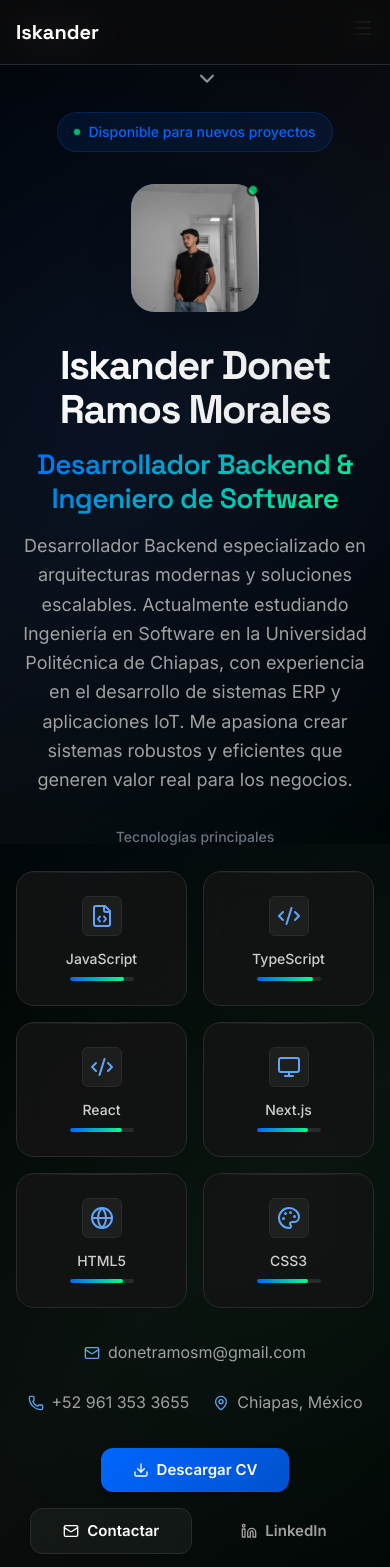
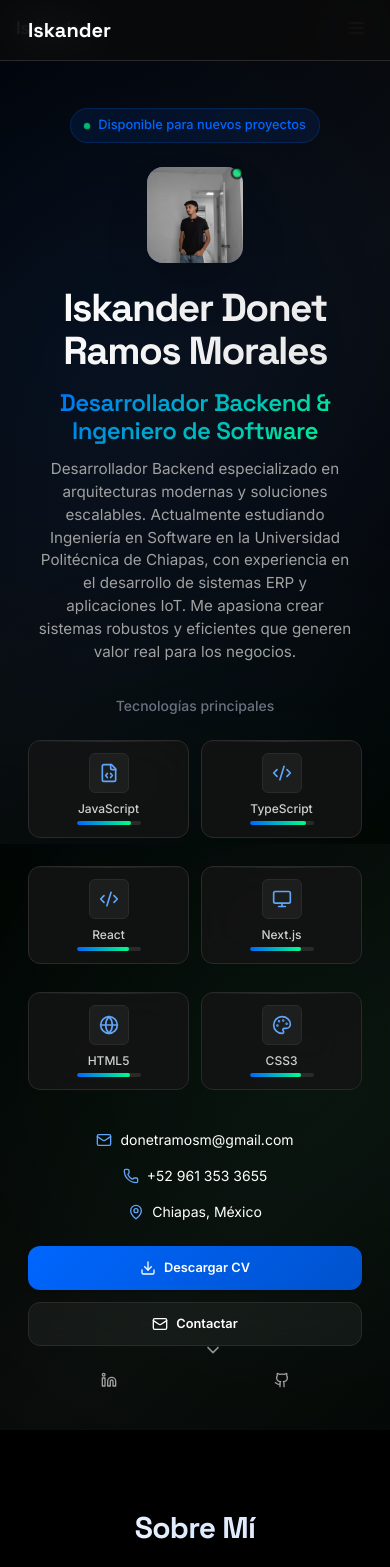
Before and after one commit to donetrmm/CV_Portafolio, a React (Create React App) app: page / in a window 390 px wide. Shown: the top 1567 px of the page. Built offline with nearby package versions, Linux system fonts and the light colour scheme.

Commit message:
First version of Web Curriculum has been finished

```diff
--- a/src/components/organisms/Hero/Hero.tsx
+++ b/src/components/organisms/Hero/Hero.tsx
@@ -143,45 +143,45 @@ const Hero: React.FC = () => {
         <div className="max-w-5xl mx-auto text-center space-y-8">
 
           {/* Avatar & Title */}
-          <div className="space-y-6">
+          <div className="space-y-4 sm:space-y-6">
             <div className="relative inline-block">
-              <div className="w-32 h-32 mx-auto rounded-3xl bg-gradient-to-br from-blue-600 to-blue-800 flex items-center justify-center text-4xl font-bold text-white shadow-2xl status-online">
-                <img src={personalInfo.avatar} alt="Avatar" className="w-full h-full object-cover rounded-3xl" />
+              <div className="w-24 h-24 sm:w-28 sm:h-28 md:w-32 md:h-32 mx-auto rounded-2xl sm:rounded-3xl bg-gradient-to-br from-blue-600 to-blue-800 flex items-center justify-center text-4xl font-bold text-white shadow-2xl status-online">
+                <img src={personalInfo.avatar} alt="Avatar" className="w-full h-full object-cover rounded-2xl sm:rounded-3xl" />
               </div>
             </div>
 
-            <div className="space-y-4">
-              <h1 className="text-display">
+            <div className="space-y-3 sm:space-y-4 px-4 sm:px-0">
+              <h1 className="text-display leading-tight">
                 {personalInfo.name}
               </h1>
               <div className="text-headline text-gradient-primary">
                 {personalInfo.title}
               </div>
-              <p className="text-body-large max-w-3xl mx-auto leading-relaxed">
+              <p className="text-body-large max-w-3xl mx-auto leading-relaxed px-2 sm:px-0">
                 {personalInfo.description}
               </p>
             </div>
           </div>
 
           {/* Tech Stack Preview */}
-          <div className="max-w-4xl mx-auto">
-            <p className="text-caption text-center mb-6">Tecnologías principales</p>
-            <div className="grid grid-cols-2 md:grid-cols-3 lg:grid-cols-6 gap-4">
+          <div className="max-w-4xl mx-auto px-4 sm:px-0">
+            <p className="text-caption text-center mb-4 sm:mb-6">Tecnologías principales</p>
+            <div className="grid grid-cols-2 sm:grid-cols-3 lg:grid-cols-6 gap-3 sm:gap-4">
               {topSkills.map((skill, index) => {
                 const IconComponent = getSkillIcon(skill.id);
                 return (
                   <div
                     key={skill.name}
-                    className="card-base p-4 text-center group hover:scale-105 transition-all duration-300"
+                    className="card-base p-3 sm:p-4 text-center group hover:scale-105 transition-all duration-300"
                     style={{ animationDelay: `${index * 100}ms` }}
                   >
-                    <div className="skill-icon mx-auto mb-3 group-hover:bg-blue-600/20 transition-colors">
-                      <IconComponent className="w-6 h-6 text-blue-400" />
+                    <div className="skill-icon mx-auto mb-2 sm:mb-3 group-hover:bg-blue-600/20 transition-colors">
+                      <IconComponent className="w-5 h-5 sm:w-6 sm:h-6 text-blue-400" />
                     </div>
-                    <div className="text-caption font-medium text-white/80 group-hover:text-white transition-colors">
+                    <div className="text-xs sm:text-sm font-medium text-white/80 group-hover:text-white transition-colors">
                       {skill.name}
                     </div>
-                    <div className="mt-2">
+                    <div className="mt-1 sm:mt-2">
                       <div className="skill-bar mx-auto">
                         <div
                           className="skill-progress"
@@ -196,55 +196,57 @@ const Hero: React.FC = () => {
           </div>
 
           {/* Contact & Actions */}
-          <div className="space-y-8">
+          <div className="space-y-6 sm:space-y-8 px-4 sm:px-0">
             {/* Contact Info */}
-            <div className="flex flex-wrap justify-center items-center gap-6 text-body">
+            <div className="flex flex-col sm:flex-row flex-wrap justify-center items-center gap-4 sm:gap-6 text-sm sm:text-base">
               <div className="flex items-center gap-2">
-                <Mail className="w-4 h-4 text-blue-400" />
-                <a href={`mailto:${contactInfo.email}`} className="hover:text-white transition-colors">
+                <Mail className="w-4 h-4 text-blue-400 flex-shrink-0" />
+                <a href={`mailto:${contactInfo.email}`} className="hover:text-white transition-colors break-all">
                   {contactInfo.email}
                 </a>
               </div>
               <div className="flex items-center gap-2">
-                <Phone className="w-4 h-4 text-blue-400" />
+                <Phone className="w-4 h-4 text-blue-400 flex-shrink-0" />
                 <a href={`tel:${contactInfo.phone}`} className="hover:text-white transition-colors">
                   {contactInfo.phone}
                 </a>
               </div>
               <div className="flex items-center gap-2">
-                <MapPin className="w-4 h-4 text-blue-400" />
+                <MapPin className="w-4 h-4 text-blue-400 flex-shrink-0" />
                 <span>{contactInfo.location}</span>
               </div>
             </div>
 
             {/* Action Buttons */}
-            <div className="flex flex-wrap justify-center gap-4">
-              <a href="/CV.pdf" download className="btn-primary">
+            <div className="flex flex-col sm:flex-row flex-wrap justify-center gap-3 sm:gap-4 max-w-md sm:max-w-none mx-auto">
+              <a href="/CV.pdf" download className="btn-primary flex items-center justify-center gap-2 w-full sm:w-auto">
                 <Download className="w-4 h-4" />
-                Descargar CV
+                <span>Descargar CV</span>
               </a>
-              <a href="#contact" className="btn-secondary">
+              <a href="#contact" className="btn-secondary flex items-center justify-center gap-2 w-full sm:w-auto">
                 <Mail className="w-4 h-4" />
-                Contactar
+                <span>Contactar</span>
               </a>
+              <div className="flex gap-3 sm:gap-4">
                 <a
                   href={contactInfo.linkedin}
                   target="_blank"
                   rel="noopener noreferrer"
-                className="btn-ghost"
+                  className="btn-ghost flex items-center justify-center gap-2 flex-1 sm:flex-none"
                 >
                   <Linkedin className="w-4 h-4" />
-                LinkedIn
+                  <span className="hidden sm:inline">LinkedIn</span>
                 </a>
                 <a
                   href={contactInfo.github}
                   target="_blank"
                   rel="noopener noreferrer"
-                className="btn-ghost"
+                  className="btn-ghost flex items-center justify-center gap-2 flex-1 sm:flex-none"
                 >
                   <Github className="w-4 h-4" />
-                GitHub
+                  <span className="hidden sm:inline">GitHub</span>
                 </a>
+              </div>
             </div>
           </div>
         </div>
@@ -252,10 +254,10 @@ const Hero: React.FC = () => {
         {/* Scroll Indicator */}
         <button
           onClick={scrollToSection}
-          className="absolute top-10 left-1/2 transform -translate-x-1/2 text-white/60 hover:text-white transition-colors animate-bounce"
+          className="absolute bottom-8 sm:bottom-10 left-1/2 transform -translate-x-1/2 text-white/60 hover:text-white transition-colors animate-bounce p-2"
           aria-label="Scroll to next section"
         >
-          <ChevronDown className="w-6 h-6" />
+          <ChevronDown className="w-5 h-5 sm:w-6 sm:h-6" />
         </button>
       </div>
     </section>
--- a/src/components/organisms/Navigation/Navigation.tsx
+++ b/src/components/organisms/Navigation/Navigation.tsx
@@ -56,13 +56,13 @@ export const Navigation: React.FC = () => {
       transition={{ duration: 0.5 }}
     >
       <div className="max-w-7xl mx-auto px-4 sm:px-6 lg:px-8">
-        <div className="flex items-center justify-between h-16">
+        <div className="flex items-center justify-between h-14 sm:h-16">
           <motion.div
             className="flex items-center"
             whileHover={{ scale: 1.05 }}
             transition={{ type: "spring", stiffness: 400, damping: 10 }}
           >
-            <h1 className="text-xl font-bold gradient-text">
+            <h1 className="text-lg sm:text-xl font-bold gradient-text">
               {personalInfo.name.split(' ')[0]}
             </h1>
           </motion.div>
@@ -104,11 +104,12 @@ export const Navigation: React.FC = () => {
           <div className="md:hidden">
             <motion.button
               onClick={() => setIsMobileMenuOpen(!isMobileMenuOpen)}
-              className="text-white hover:text-primary-400 transition-colors duration-300"
+              className="text-white hover:text-primary-400 transition-colors duration-300 p-2 -mr-2"
               whileTap={{ scale: 0.95 }}
+              aria-label="Toggle mobile menu"
             >
               <svg
-                className="h-6 w-6"
+                className="h-5 w-5 sm:h-6 sm:w-6"
                 fill="none"
                 viewBox="0 0 24 24"
                 stroke="currentColor"
@@ -133,12 +134,12 @@ export const Navigation: React.FC = () => {
             exit={{ opacity: 0, height: 0 }}
             transition={{ duration: 0.3 }}
           >
-            <div className="px-2 pt-2 pb-3 space-y-1 glass-effect border-t border-white/10">
+            <div className="px-4 pt-3 pb-4 space-y-2 glass-effect border-t border-white/10">
               {navigation.map((item, index) => (
                 <motion.button
                   key={item.id}
                   onClick={() => scrollToSection(item.id)}
-                  className={`block w-full text-left px-3 py-2 rounded-md text-base font-medium transition-all duration-300 ${
+                  className={`block w-full text-left px-4 py-3 rounded-lg text-base font-medium transition-all duration-300 touch-manipulation ${
                     activeSection === item.id
                       ? 'bg-primary-600 text-white'
                       : 'text-gray-300 hover:text-white hover:bg-white/10'
@@ -146,16 +147,17 @@ export const Navigation: React.FC = () => {
                   initial={{ opacity: 0, x: -20 }}
                   animate={{ opacity: 1, x: 0 }}
                   transition={{ duration: 0.3, delay: index * 0.1 }}
+                  style={{ minHeight: '44px' }}
                 >
                   {item.label}
                 </motion.button>
               ))}
-              <div className="pt-4">
+              <div className="pt-3">
                 <Button
                   href="#contact"
                   variant="primary"
                   size="sm"
-                  className="w-full"
+                  className="w-full justify-center"
                   icon="📧"
                 >
                   Contacto
--- a/src/index.css
+++ b/src/index.css
@@ -657,7 +657,7 @@
   }
 
   .section-padding {
-    padding: 3rem 0;
+    padding: 2.5rem 0;
   }
 
   .nav-links {
@@ -665,15 +665,172 @@
   }
 
   .hero-container {
-    min-height: 80vh;
+    min-height: 100vh;
+    padding: 1rem 0;
+  }
+
+  .hero-content {
+    padding: 1rem;
+    text-align: center;
   }
 
   .card-base {
-    padding: 1.5rem;
+    padding: 1rem;
+    margin: 0.5rem 0;
   }
 
   .grid-responsive {
     grid-template-columns: 1fr;
+    gap: 1rem;
+  }
+
+  /* Typography adjustments for mobile */
+  .text-display {
+    font-size: clamp(2rem, 8vw, 3.5rem);
+    line-height: 1.1;
+    margin-bottom: 1rem;
+  }
+
+  .text-headline {
+    font-size: clamp(1.5rem, 6vw, 2.5rem);
+    line-height: 1.2;
+    margin-bottom: 0.75rem;
+  }
+
+  .text-title {
+    font-size: clamp(1.125rem, 4vw, 1.5rem);
+    line-height: 1.3;
+  }
+
+  .text-body-large {
+    font-size: 1rem;
+    line-height: 1.6;
+  }
+
+  /* Button adjustments */
+  .btn-base {
+    padding: 0.75rem 1.5rem;
+    font-size: 0.875rem;
+    min-height: 44px; /* Touch target minimum */
+  }
+
+  /* Project cards mobile optimization */
+  .project-card {
+    margin-bottom: 1rem;
+  }
+
+  .project-content {
+    padding: 1.5rem;
+  }
+
+  .project-image {
+    height: 180px;
+  }
+
+  /* Skill items mobile */
+  .skill-item {
+    padding: 1rem;
+    margin-bottom: 0.75rem;
+  }
+
+  .skill-icon {
+    width: 2.5rem;
+    height: 2.5rem;
+  }
+
+  /* Navigation mobile improvements */
+  .nav-container {
+    padding: 0 1rem;
+  }
+
+  .nav-content {
+    height: 60px;
+  }
+
+  /* Hero badge mobile */
+  .hero-badge {
+    font-size: 0.875rem;
+    padding: 0.5rem 1rem;
+    margin-bottom: 1.5rem;
+  }
+}
+
+/* === EXTRA SMALL DEVICES === */
+@media (max-width: 480px) {
+  .container-app {
+    padding: 0 0.75rem;
+  }
+
+  .section-padding {
+    padding: 2rem 0;
+  }
+
+  .card-base {
+    padding: 0.75rem;
+    border-radius: var(--radius-md);
+  }
+
+  .text-display {
+    font-size: clamp(1.75rem, 10vw, 3rem);
+    line-height: 1.1;
+  }
+
+  .text-body-large {
+    font-size: 0.95rem;
+    line-height: 1.5;
+  }
+
+  .btn-base {
+    padding: 0.625rem 1.25rem;
+    font-size: 0.8rem;
+    border-radius: var(--radius-md);
+  }
+
+  .hero-content {
+    padding: 0.75rem;
+  }
+
+  .project-content {
+    padding: 1rem;
+  }
+
+  .project-image {
+    height: 160px;
+  }
+
+  /* Reduce spacing on very small screens */
+  .hero-badge {
+    font-size: 0.8rem;
+    padding: 0.4rem 0.8rem;
+  }
+
+  /* Touch-friendly sizing */
+  button, a[role="button"] {
+    min-height: 44px;
+    min-width: 44px;
+  }
+}
+
+/* === LARGE MOBILE / SMALL TABLET === */
+@media (min-width: 769px) and (max-width: 1024px) {
+  .container-app {
+    padding: 0 1.5rem;
+  }
+
+  .grid-responsive {
+    grid-template-columns: repeat(auto-fit, minmax(280px, 1fr));
     gap: 1.5rem;
   }
+
+  .hero-container {
+    min-height: 90vh;
+  }
+
+  .text-display {
+    font-size: clamp(3rem, 7vw, 4.5rem);
+  }
+
+  .text-headline {
+    font-size: clamp(2rem, 5vw, 2.75rem);
+  }
 }
--- a/src/pages/About/About.tsx
+++ b/src/pages/About/About.tsx
@@ -60,12 +60,12 @@ const About: React.FC = () => {
           initial={{ opacity: 0, y: 20 }}
           whileInView={{ opacity: 1, y: 0 }}
           viewport={{ once: true }}
-          className="text-center mb-16"
+          className="text-center mb-12 sm:mb-16 px-4 sm:px-0"
         >
-          <h2 className="text-4xl md:text-5xl font-bold mb-6 bg-gradient-to-r from-white via-blue-100 to-purple-100 bg-clip-text text-transparent">
+          <h2 className="text-3xl sm:text-4xl md:text-5xl font-bold mb-4 sm:mb-6 bg-gradient-to-r from-white via-blue-100 to-purple-100 bg-clip-text text-transparent">
             Sobre Mí
           </h2>
-          <p className="text-xl text-gray-300 max-w-3xl mx-auto leading-relaxed">
+          <p className="text-base sm:text-lg md:text-xl text-gray-300 max-w-3xl mx-auto leading-relaxed px-2 sm:px-0">
             Desarrollador Backend especializado en crear soluciones escalables y robustas con tecnologías modernas
           </p>
         </motion.div>
@@ -76,7 +76,7 @@ const About: React.FC = () => {
           whileInView={{ opacity: 1, y: 0 }}
           viewport={{ once: true }}
           transition={{ delay: 0.2 }}
-          className="grid grid-cols-2 md:grid-cols-4 gap-6 mb-20"
+          className="grid grid-cols-2 sm:grid-cols-2 md:grid-cols-4 gap-4 sm:gap-6 mb-16 sm:mb-20 px-4 sm:px-0"
         >
           {statsData.map((stat, index) => {
             const Icon = stat.icon;
```
Also changed, not shown: src/components/molecules/ProjectCard/ProjectCard.tsx (+14 -14 lines), src/pages/Projects/Projects.tsx (+12 -10 lines). Lines whose indentation alone changed are shown as unchanged.
